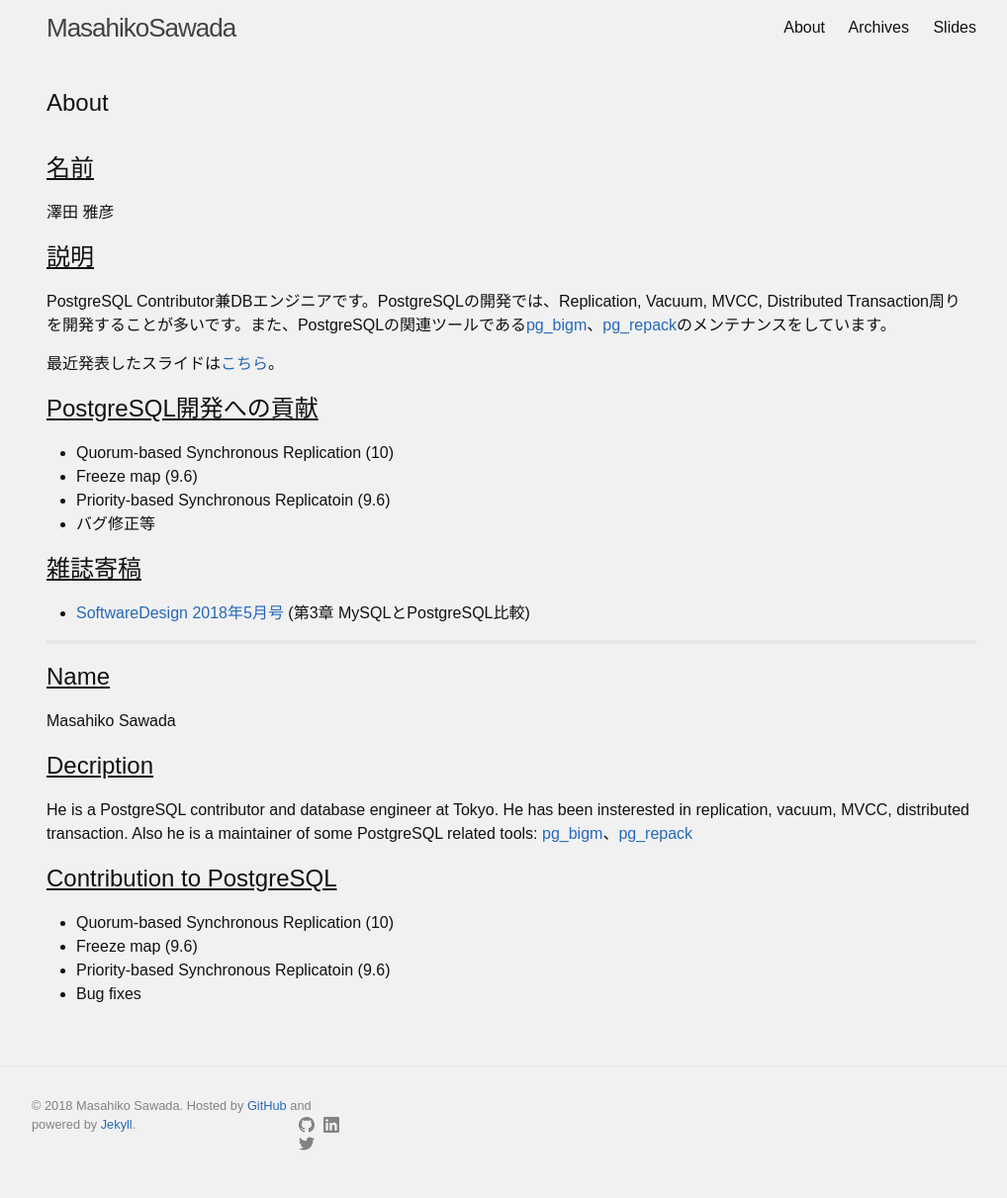
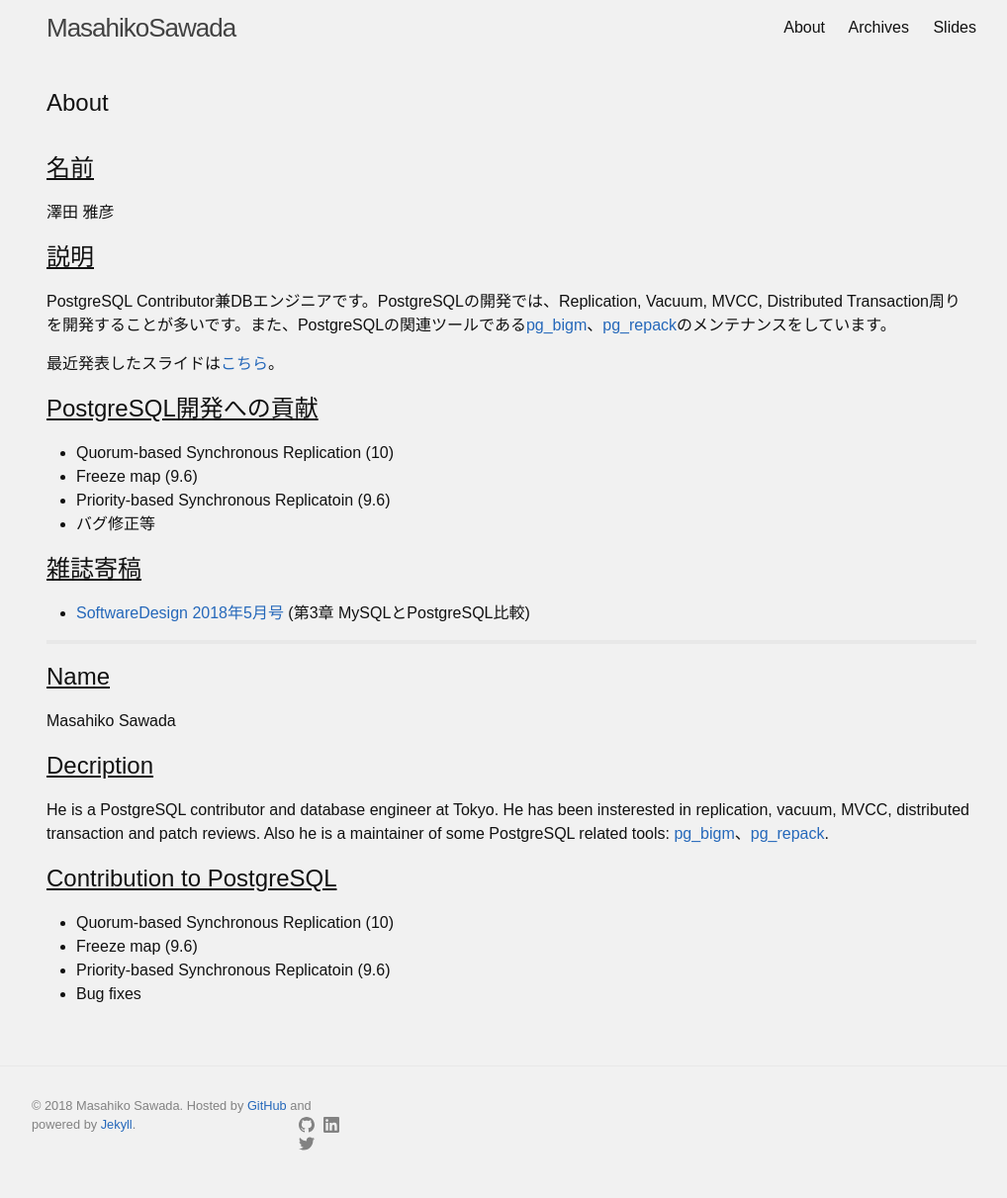
Before and after one commit to MasahikoSawada/masahikosawada.github.io, a Jekyll site: the page built from about.md, in a window 1280 px wide. Shown: the whole page at 99% size, without its empty margins (123-1141 px from the left). Built offline with Jekyll 4.4.1, drawn with Linux system fonts in a browser that asks for light colours.

Commit message:
Update English decription.

```diff
--- a/about.md
+++ b/about.md
@@ -27,7 +27,7 @@ PostgreSQL Contributor兼DBエンジニアです。PostgreSQLの開発では、R
 Masahiko Sawada
 
 ## Decription
-He is a PostgreSQL contributor and database engineer at Tokyo. He has been insterested in replication, vacuum, MVCC, distributed transaction. Also he is a maintainer of some PostgreSQL related tools: [pg_bigm](http://pgbigm.osdn.jp/)、[pg_repack](https://reorg.github.io/pg_repack/jp/)
+He is a PostgreSQL contributor and database engineer at Tokyo. He has been insterested in replication, vacuum, MVCC, distributed transaction and patch reviews. Also he is a maintainer of some PostgreSQL related tools: [pg_bigm](http://pgbigm.osdn.jp/)、[pg_repack](https://reorg.github.io/pg_repack/jp/).
 
 ## Contribution to PostgreSQL
 * Quorum-based Synchronous Replication (10)
```
